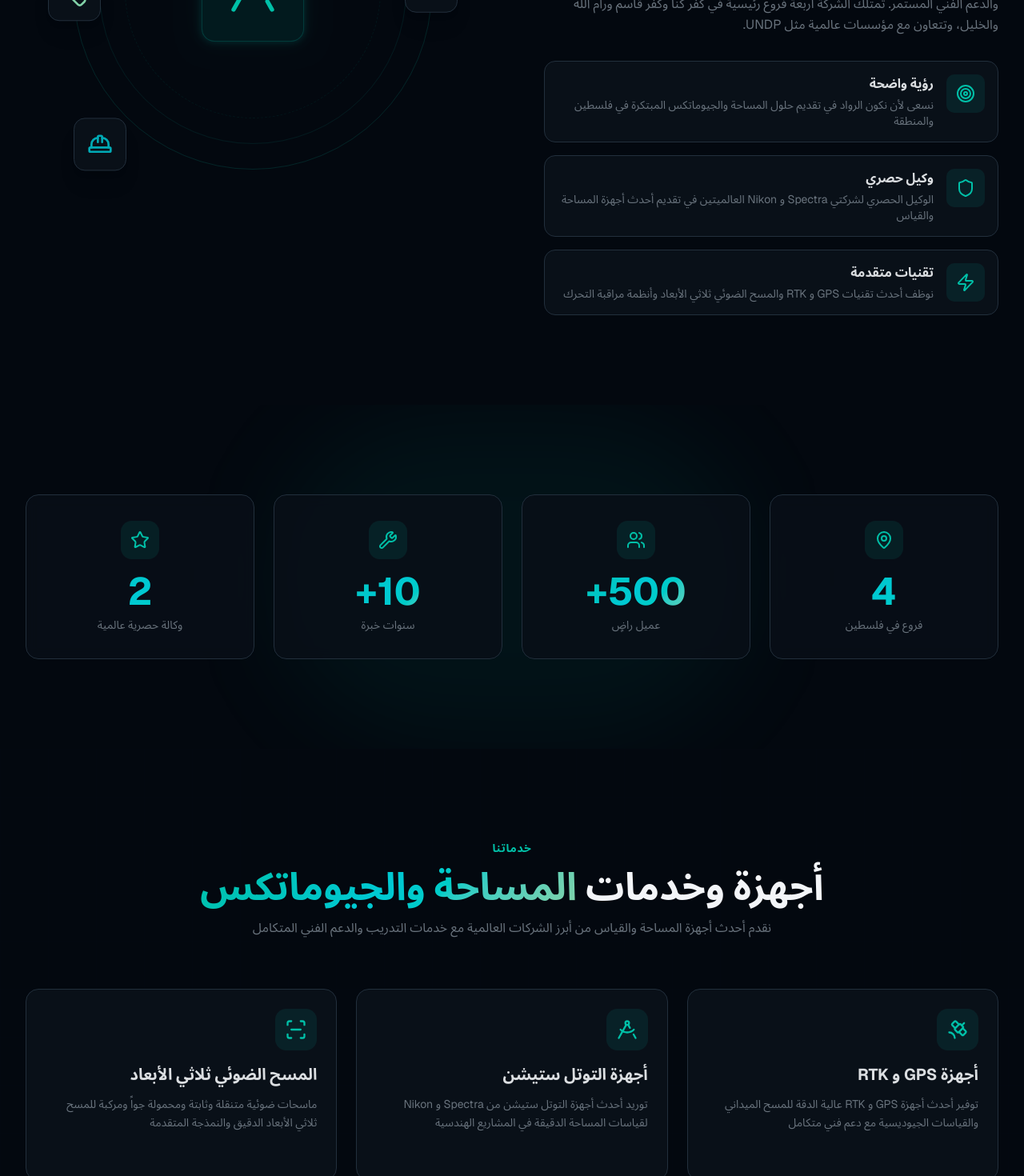
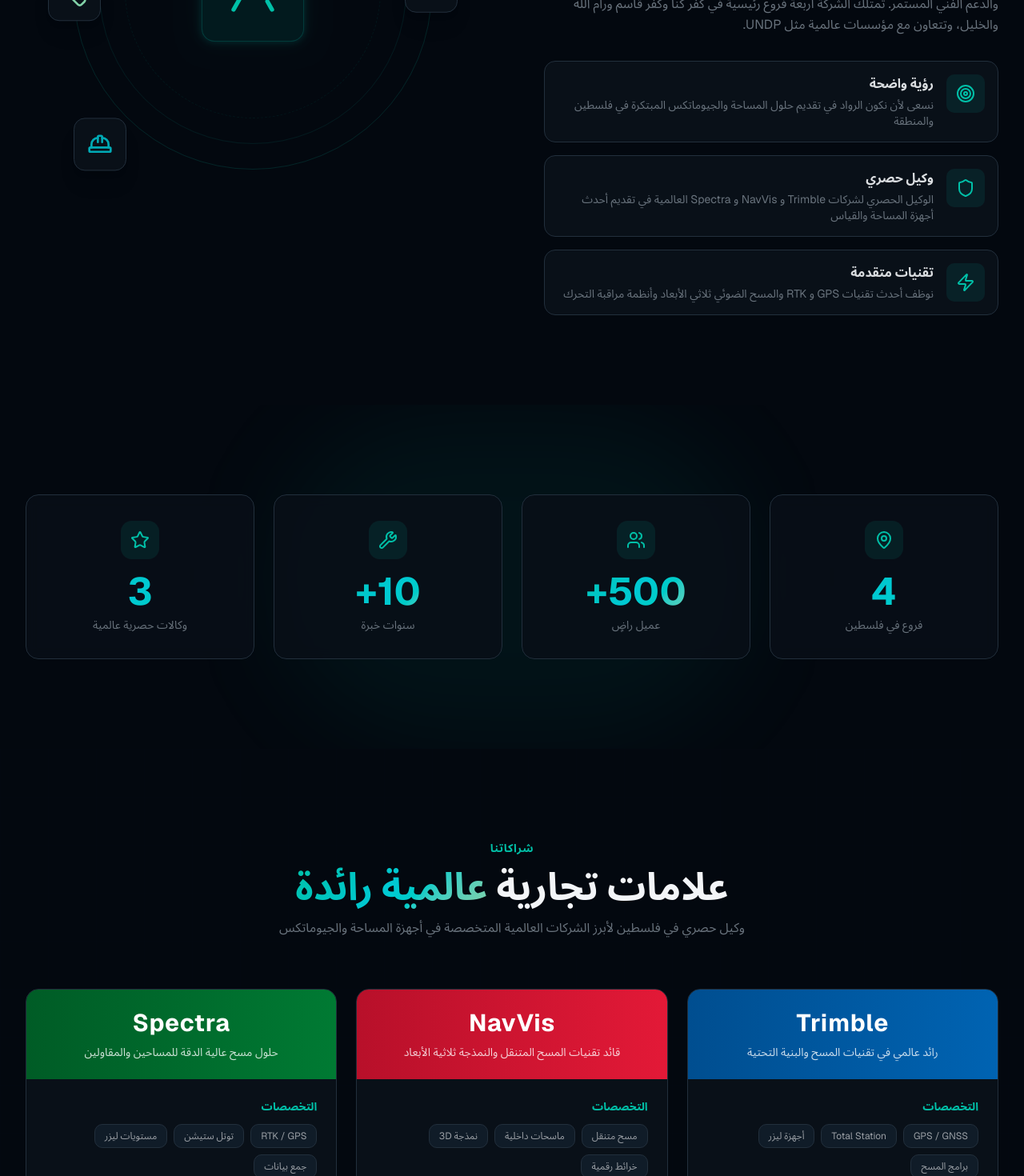
Before and after one commit to engadnanshoman-svg/axis-gps-website, a Next.js app: page / in a window 1280 px wide. Shown: the part 1330-2800 px from the top of the page at 80% size. Built offline with nearby package versions, Linux system fonts and the light colour scheme.

Commit message:
e0308c8d-5cbe-4ff2-af4f-2fe62debd669

```diff
--- a/src/app/layout.tsx
+++ b/src/app/layout.tsx
@@ -15,15 +15,15 @@
 
 export const metadata: Metadata = {
   title: "اكسيس | لأجهزة المساحة والجيوماتكس - AXIS GPS",
-  description: "شركة اكسيس للحلول الهندسية المتقدمة - الوكيل الحصري لشركتي Spectra و Nikon في فلسطين. أحدث أجهزة GPS و RTK والمسح الضوئي وأنظمة مراقبة التحرك",
-  keywords: ["اكسيس", "أجهزة المساحة", "GPS", "RTK", "GIS", "جيوماتكس", "Spectra", "Nikon", "توتل ستيشن", "مسح ضوئي"],
+  description: "شركة اكسيس للحلول الهندسية المتقدمة - الوكيل الحصري لشركات Trimble و NavVis و Spectra في فلسطين. أحدث أجهزة GPS و RTK والمسح الضوئي وأنظمة مراقبة التحرك",
+  keywords: ["اكسيس", "أجهزة المساحة", "GPS", "RTK", "GIS", "جيوماتكس", "Trimble", "NavVis", "Spectra", "توتل ستيشن", "مسح ضوئي"],
   authors: [{ name: "اكسيس للحلول الهندسية المتقدمة" }],
   icons: {
     icon: "/logo.png",
   },
   openGraph: {
     title: "اكسيس | لأجهزة المساحة والجيوماتكس",
-    description: "الوكيل الحصري لشركتي Spectra و Nikon في فلسطين - أحدث أجهزة GPS و RTK والمسح الضوئي",
+    description: "الوكيل الحصري لشركات Trimble و NavVis و Spectra في فلسطين - أحدث أجهزة GPS و RTK والمسح الضوئي",
     type: "website",
   },
 };
--- a/src/app/page.tsx
+++ b/src/app/page.tsx
@@ -195,7 +195,7 @@
           transition={{ duration: 0.8, delay: 0.4 }}
           className="text-lg sm:text-xl text-[oklch(0.65_0.02_250)] max-w-2xl mx-auto mb-10 leading-relaxed"
         >
-          الشركة الرائدة في فلسطين في مجال أجهزة المساحة والجيوماتكس. الوكيل الحصري لشركتي Spectra و Nikon.
+          الشركة الرائدة في فلسطين في مجال أجهزة المساحة والجيوماتكس. الوكيل الحصري لشركات Trimble و NavVis و Spectra.
           نقدم أحدث تقنيات GPS و RTK والمسح الضوئي وأنظمة مراقبة التحرك.
         </motion.p>
 
@@ -243,7 +243,7 @@
 function About() {
   const features = [
     { icon: <Target className="w-6 h-6" />, title: 'رؤية واضحة', desc: 'نسعى لأن نكون الرواد في تقديم حلول المساحة والجيوماتكس المبتكرة في فلسطين والمنطقة' },
-    { icon: <Shield className="w-6 h-6" />, title: 'وكيل حصري', desc: 'الوكيل الحصري لشركتي Spectra و Nikon العالميتين في تقديم أحدث أجهزة المساحة والقياس' },
+    { icon: <Shield className="w-6 h-6" />, title: 'وكيل حصري', desc: 'الوكيل الحصري لشركات Trimble و NavVis و Spectra العالمية في تقديم أحدث أجهزة المساحة والقياس' },
     { icon: <Zap className="w-6 h-6" />, title: 'تقنيات متقدمة', desc: 'نوظف أحدث تقنيات GPS و RTK والمسح الضوئي ثلاثي الأبعاد وأنظمة مراقبة التحرك' },
   ]
 
@@ -260,7 +260,7 @@
             </h2>
             <p className="text-[oklch(0.65_0.02_250)] text-lg leading-relaxed mb-8">
               شركة اكسيس للحلول الهندسية المتقدمة (AXIS GPS & Surveying Instruments LTD) هي الشركة الرائدة والأكبر
-              في فلسطين في مجال أجهزة المساحة والقياس والمسح الجيوماتيكي. نحن الوكيل الحصري لشركتي Spectra و Nikon
+              في فلسطين في مجال أجهزة المساحة والقياس والمسح الجيوماتيكي. نحن الوكيل الحصري لشركات Trimble و NavVis و Spectra
               العالميتين، ونقدم أحدث التقنيات والحلول المتكاملة للمساحين والمهندسين.
             </p>
             <p className="text-[oklch(0.55_0.02_250)] leading-relaxed mb-8">
@@ -353,7 +353,7 @@
     {
       icon: <DraftingCompass className="w-7 h-7" />,
       title: 'أجهزة التوتل ستيشن',
-      desc: 'توريد أحدث أجهزة التوتل ستيشن من Spectra و Nikon لقياسات المساحة الدقيقة في المشاريع الهندسية',
+      desc: 'توريد أحدث أجهزة التوتل ستيشن من Trimble و Spectra لقياسات المساحة الدقيقة في المشاريع الهندسية',
     },
     {
       icon: <ScanLine className="w-7 h-7" />,
@@ -429,7 +429,7 @@
     { value: 4, suffix: '', label: 'فروع في فلسطين', icon: <MapPin className="w-6 h-6" /> },
     { value: 500, suffix: '+', label: 'عميل راضٍ', icon: <Users className="w-6 h-6" /> },
     { value: 10, suffix: '+', label: 'سنوات خبرة', icon: <Wrench className="w-6 h-6" /> },
-    { value: 2, suffix: '', label: 'وكالة حصرية عالمية', icon: <Star className="w-6 h-6" /> },
+    { value: 3, suffix: '', label: 'وكالات حصرية عالمية', icon: <Star className="w-6 h-6" /> },
   ]
 
   return (
@@ -457,6 +457,85 @@
                 <Counter end={s.value} suffix={s.suffix} />
               </div>
               <div className="text-[oklch(0.55_0.02_250)] text-sm">{s.label}</div>
+            </motion.div>
+          ))}
+        </div>
+      </div>
+    </Section>
+  )
+}
+
+/* ───────── brands ───────── */
+function Brands() {
+  const brands = [
+    {
+      name: 'Trimble',
+      desc: 'رائد عالمي في تقنيات المسح والبنية التحتية',
+      color: 'from-[#0063B2] to-[#004E90]',
+      specialties: ['GPS / GNSS', 'Total Station', 'أجهزة ليزر', 'برامج المسح'],
+    },
+    {
+      name: 'NavVis',
+      desc: 'قائد تقنيات المسح المتنقل والنمذجة ثلاثية الأبعاد',
+      color: 'from-[#E31937] to-[#B8102A]',
+      specialties: ['مسح متنقل', 'ماسحات داخلية', 'نمذجة 3D', 'خرائط رقمية'],
+    },
+    {
+      name: 'Spectra',
+      desc: 'حلول مسح عالية الدقة للمساحين والمقاولين',
+      color: 'from-[#007A33] to-[#005C26]',
+      specialties: ['RTK / GPS', 'توتل ستيشن', 'مستويات ليزر', 'جمع بيانات'],
+    },
+  ]
+
+  return (
+    <Section id="brands" className="py-20 sm:py-28 relative">
+      <div className="absolute inset-0 grid-pattern opacity-10" />
+      <div className="relative max-w-7xl mx-auto px-4 sm:px-6 lg:px-8">
+        <div className="text-center mb-16">
+          <span className="text-[oklch(0.72_0.14_180)] text-sm font-semibold tracking-wider uppercase">شراكاتنا</span>
+          <h2 className="text-3xl sm:text-4xl md:text-5xl font-bold mt-3 mb-4">
+            علامات تجارية <span className="gradient-text">عالمية رائدة</span>
+          </h2>
+          <p className="text-[oklch(0.55_0.02_250)] max-w-2xl mx-auto">
+            وكيل حصري في فلسطين لأبرز الشركات العالمية المتخصصة في أجهزة المساحة والجيوماتكس
+          </p>
+        </div>
+
+        <div className="grid md:grid-cols-3 gap-6">
+          {brands.map((b, i) => (
+            <motion.div
+              key={i}
+              initial={{ opacity: 0, y: 30 }}
+              whileInView={{ opacity: 1, y: 0 }}
+              viewport={{ once: true }}
+              transition={{ delay: i * 0.15 }}
+              className="group relative rounded-2xl border border-[oklch(0.30_0.03_250)] bg-[oklch(0.17_0.02_250)] overflow-hidden hover:border-[oklch(0.72_0.14_180_/_0.4)] transition-all duration-500"
+            >
+              {/* Brand header gradient */}
+              <div className={`bg-gradient-to-l ${b.color} p-6 text-center`}>
+                <h3 className="text-2xl sm:text-3xl font-bold text-white tracking-wide">{b.name}</h3>
+                <p className="text-white/80 text-sm mt-2">{b.desc}</p>
+              </div>
+
+              {/* Specialties */}
+              <div className="p-6">
+                <h4 className="text-[oklch(0.72_0.14_180)] font-semibold text-sm mb-3">التخصصات</h4>
+                <div className="flex flex-wrap gap-2">
+                  {b.specialties.map((s, j) => (
+                    <span
+                      key={j}
+                      className="px-3 py-1.5 rounded-lg bg-[oklch(0.22_0.03_250)] text-[oklch(0.70_0.01_250)] text-xs border border-[oklch(0.30_0.03_250)] group-hover:border-[oklch(0.72_0.14_180_/_0.2)] transition-colors"
+                    >
+                      {s}
+                    </span>
+                  ))}
+                </div>
+                <div className="mt-4 flex items-center gap-1 text-[oklch(0.72_0.14_180)] text-sm font-medium">
+                  <span>الوكيل الحصري في فلسطين</span>
+                  <CheckCircle2 className="w-4 h-4" />
+                </div>
+              </div>
             </motion.div>
           ))}
         </div>
@@ -609,7 +688,7 @@
 /* ───────── why us ───────── */
 function WhyUs() {
   const reasons = [
-    { icon: <CheckCircle2 className="w-5 h-5" />, text: 'الوكيل الحصري لشركتي Spectra و Nikon العالميتين' },
+    { icon: <CheckCircle2 className="w-5 h-5" />, text: 'الوكيل الحصري لشركات Trimble و NavVis و Spectra العالمية' },
     { icon: <CheckCircle2 className="w-5 h-5" />, text: 'أكثر من 10 سنوات من الخبرة في قطاع أجهزة المساحة' },
     { icon: <CheckCircle2 className="w-5 h-5" />, text: '4 فروع رئيسية تغطي مختلف مناطق فلسطين' },
     { icon: <CheckCircle2 className="w-5 h-5" />, text: 'شراكة مع برنامج الأمم المتحدة الإنمائي UNDP' },
@@ -869,7 +948,7 @@
               </div>
             </div>
             <p className="text-[oklch(0.50_0.02_250)] text-sm leading-relaxed">
-              شريكك الموثوق لأجهزة المساحة والجيوماتكس - الوكيل الحصري لشركتي Spectra و Nikon في فلسطين
+              شريكك الموثوق لأجهزة المساحة والجيوماتكس - الوكيل الحصري لشركات Trimble و NavVis و Spectra
             </p>
           </div>
 
@@ -951,6 +1030,7 @@
         <Hero />
         <About />
         <Stats />
+        <Brands />
         <Services />
         <Projects />
         <WhyUs />
```
